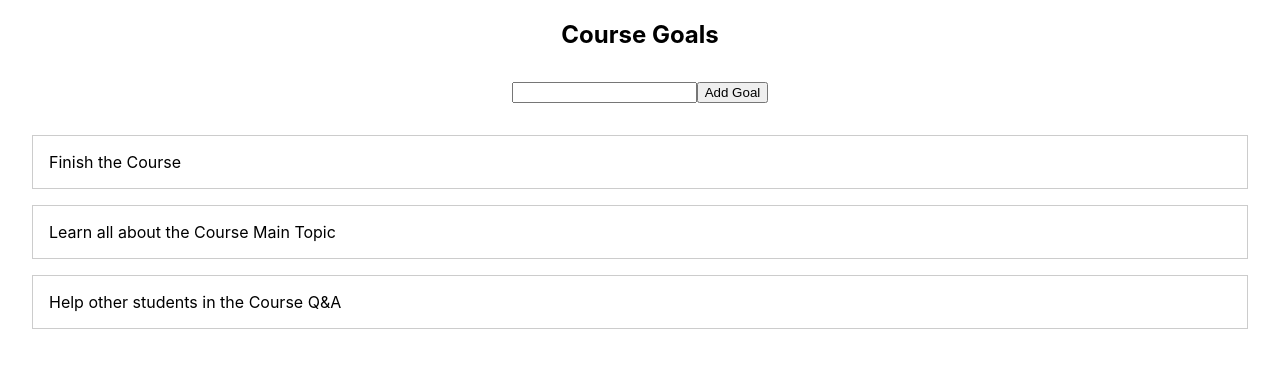
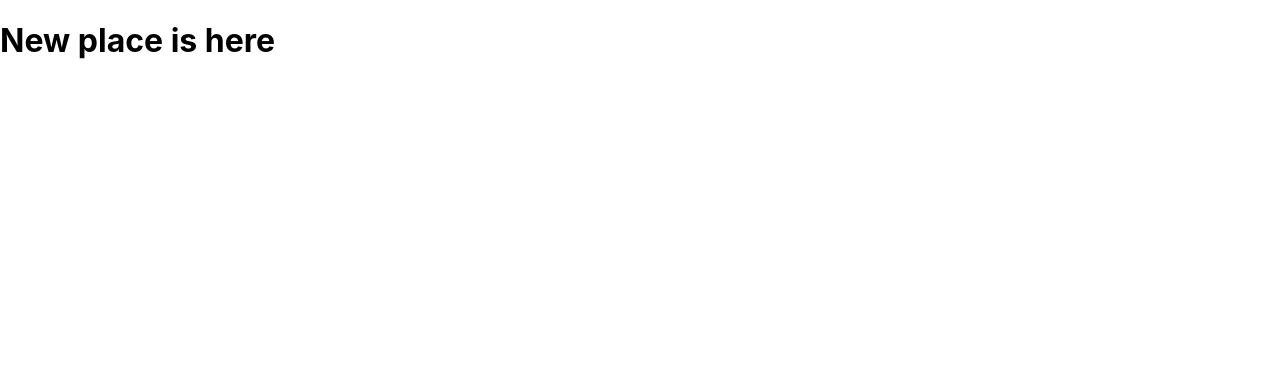
Before and after one commit to Rohittyagiii/React-Project, a React (Create React App) app: page /places/new in a window 1280 px wide. Shown: the top 368 px of the page. Built offline with nearby package versions, Linux system fonts and the light colour scheme.

Commit message:
user-list

```diff
--- a/package.json
+++ b/package.json
@@ -9,7 +9,8 @@
     "@testing-library/user-event": "^13.5.0",
     "react": "^19.2.7",
     "react-dom": "^19.2.7",
-    "react-scripts": "5.0.1",
+    "react-router-dom": "^7.18.0",
+    "react-scripts": "^5.0.1",
     "web-vitals": "^2.1.4"
   },
   "scripts": {
--- a/src/App.js
+++ b/src/App.js
@@ -1,26 +1,18 @@
- import React, { useState } from "react";
- import GoalList from "./components/GoalList"
- import NewGoal from "./components/NewGoal";
- import "./App.css";
+import React from "react";
+import { BrowserRouter as Router, Routes, Route, Navigate } from "react-router-dom";
+import Users from "./user/pages/User";
+import NewPlace from "./places/pages/NewPlace";
 
-const  App = () =>  {
-  const [courseGoals,setCourseGoals] = useState([
-    {id:'cg1', text:'Finish the Course'},
-    {id:'cg2', text:'Learn all about the Course Main Topic'},
-    {id:'cg3', text:'Help other students in the Course Q&A'},
-  ]);
-
-    const addNewGoalHandler = (newGoal) =>{
-        // setCourseGoals(courseGoals.concat(newGoal));
-         setCourseGoals((prevGoals) => [...prevGoals, newGoal]);
-    }
+const App = () => {
   return (
-  <div className="course-goals">
-    <h2>Course Goals</h2>
-    <NewGoal onAddGoal={addNewGoalHandler}/>
-    <GoalList goals={courseGoals}/>
-  </div>
-);
-}
+    <Router>
+      <Routes>
+        <Route path="/" element={<Users />} />
+        <Route path="/places/new" element={<NewPlace />} />
+        <Route path="*" element={<Navigate to="/" replace />} />
+      </Routes>
+    </Router>
+  );
+};
 
 export default App;
--- a/src/components/GoalList.css
+++ /dev/null
@@ -1,15 +0,0 @@
- .course-goals h2 {
-    text-align: center;
- }
-
- .goal-list {
-  list-style: none;
-  margin: 2rem;
-  padding: 0;
-}
-
-.goal-list li {
-  margin: 1rem 0;
-  border: 1px solid #ccc;
-  padding: 1rem;
-}
--- a/src/components/GoalList.js
+++ /dev/null
@@ -1,15 +0,0 @@
-import React from "react";
-
-import "./GoalList.css"
-
-const GoalList = props => {
-    return (
-        <ul className="goal-list">
-            {props.goals.map(goal =>{
-                return <li key={goal.id}>{goal.text}</li>
-            })}
-        </ul>
-    )
-};
-
-export default GoalList;
--- a/src/components/NewGoal.css
+++ /dev/null
@@ -1,4 +0,0 @@
-.new-goals {
-    margin: 2rem;
-    text-align: center;
-};
--- a/src/components/NewGoal.js
+++ /dev/null
@@ -1,22 +0,0 @@
-import React from "react";
-import "./NewGoal.css"
-
-const NewGoal = (props) => {
-   const addGoalHandler = (e) => {
-     e.preventDefault();
-
-     const newGoal = {
-        id: Math.random().toString(),
-        text:'My new Goal'
-     }
-
-     props.onAddGoal(newGoal);
-   }
-
-  return <form className="new-goals" onSubmit={addGoalHandler}>
-    <input type='text'/>
-    <button type='submit'>Add Goal</button>
-  </form>
-};
-
-export default NewGoal;
--- /dev/null
+++ b/src/places/pages/NewPlace.jsx
@@ -0,0 +1,7 @@
+import React from 'react';
+
+const NewPlace= () => {
+   return <h1>New place is here</h1>
+};
+
+export default NewPlace;
--- /dev/null
+++ b/src/user/components/UserItem.jsx
@@ -0,0 +1,9 @@
+import React from 'react';
+
+import "./UserItem.css"
+
+const UserItem = () => {
+
+};
+
+export default UserItem;
--- /dev/null
+++ b/src/user/components/UserList.jsx
@@ -0,0 +1,29 @@
+import React from "react";
+import "./UserList.css";
+import UserItem from "./UserItem";
+
+const UserList = (props) => {
+  if (props.items.length === 0) {
+    return (
+      <div>
+        <h2>No Users Found.</h2>
+      </div>
+    );
+  }
+
+  return (
+    <ul>
+      {props.items.map((user) => (
+        <UserItem
+          key={user.id}
+          id={user.id}
+          image={user.image}
+          name={user.name}
+          placeCount={user.places}
+        />
+      ))}
+    </ul>
+  );
+};
+
+export default UserList;
--- /dev/null
+++ b/src/user/pages/User.jsx
@@ -0,0 +1,15 @@
+import React from "react";
+import UserList from "../components/UserList";
+
+const Users = () => {
+   const USERS=[ {
+     id:'u1',
+     name:'Max Winget',
+     image:'',
+     places:3
+   }]
+
+    return <UserList  items={USERS}/>
+};
+
+export default Users;
```
Also changed, not shown: src/user/components/UserItem.css (added), src/user/components/UserList.css (added), 1 other file (tests, documents, lock files or other folders).
